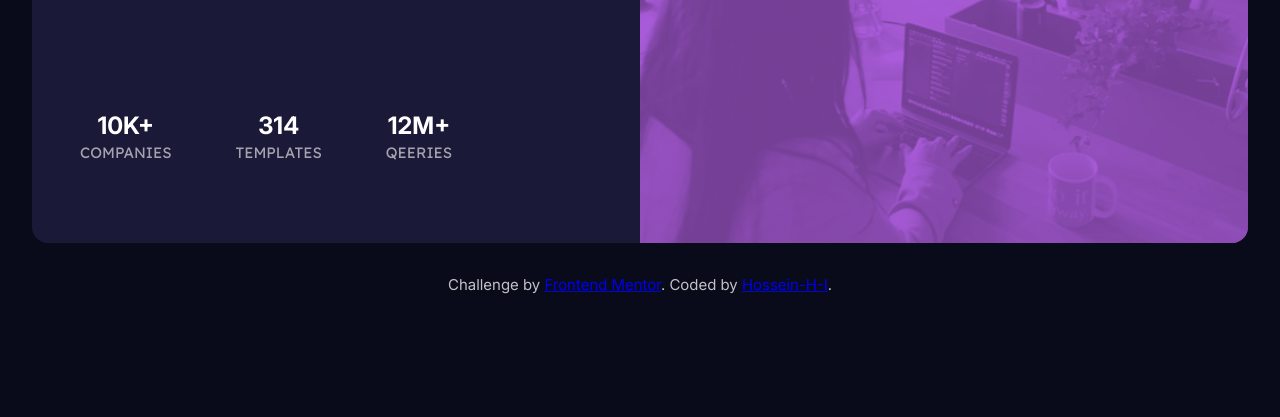
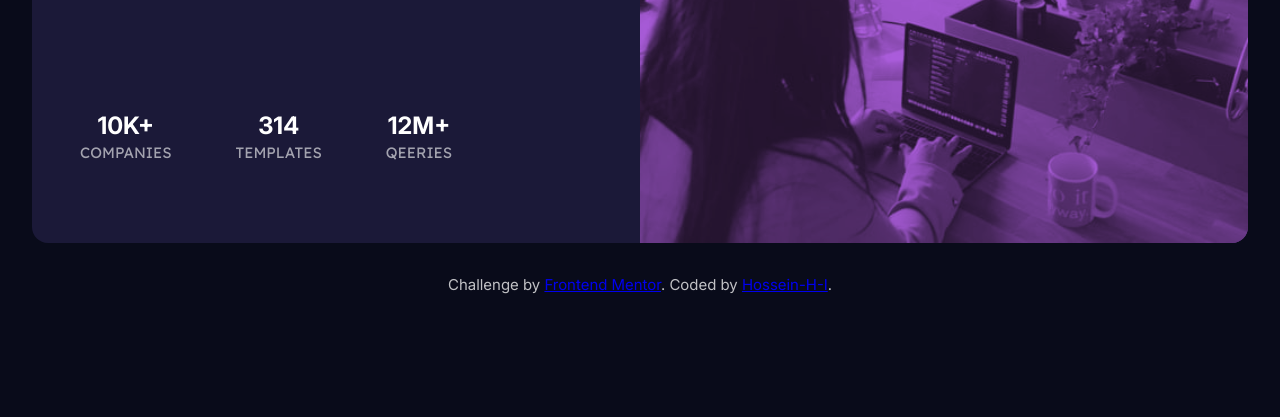
Before and after one commit to Hossein-H-I/Stats-preview-card-component, a plain HTML site: page index.html in a window 1280 px wide. Shown: the part 383-800 px from the top of the page. Drawn offline with Linux system fonts and the light colour scheme.

Commit message:
style.css

```diff
--- a/style.css
+++ b/style.css
@@ -72,15 +72,7 @@ img.mobile-img{
     opacity: 80%;
 }
 
-div.img-box::after{
-    content: '';
-    position: absolute;
-    width: 100%;
-    height: 100%;
-    top: 0;
-    left: 0;
-    background-color: hsla(277, 64%, 61%, .6);
-}
+
 
 div.content-box{
     padding: 1.2rem;
```
